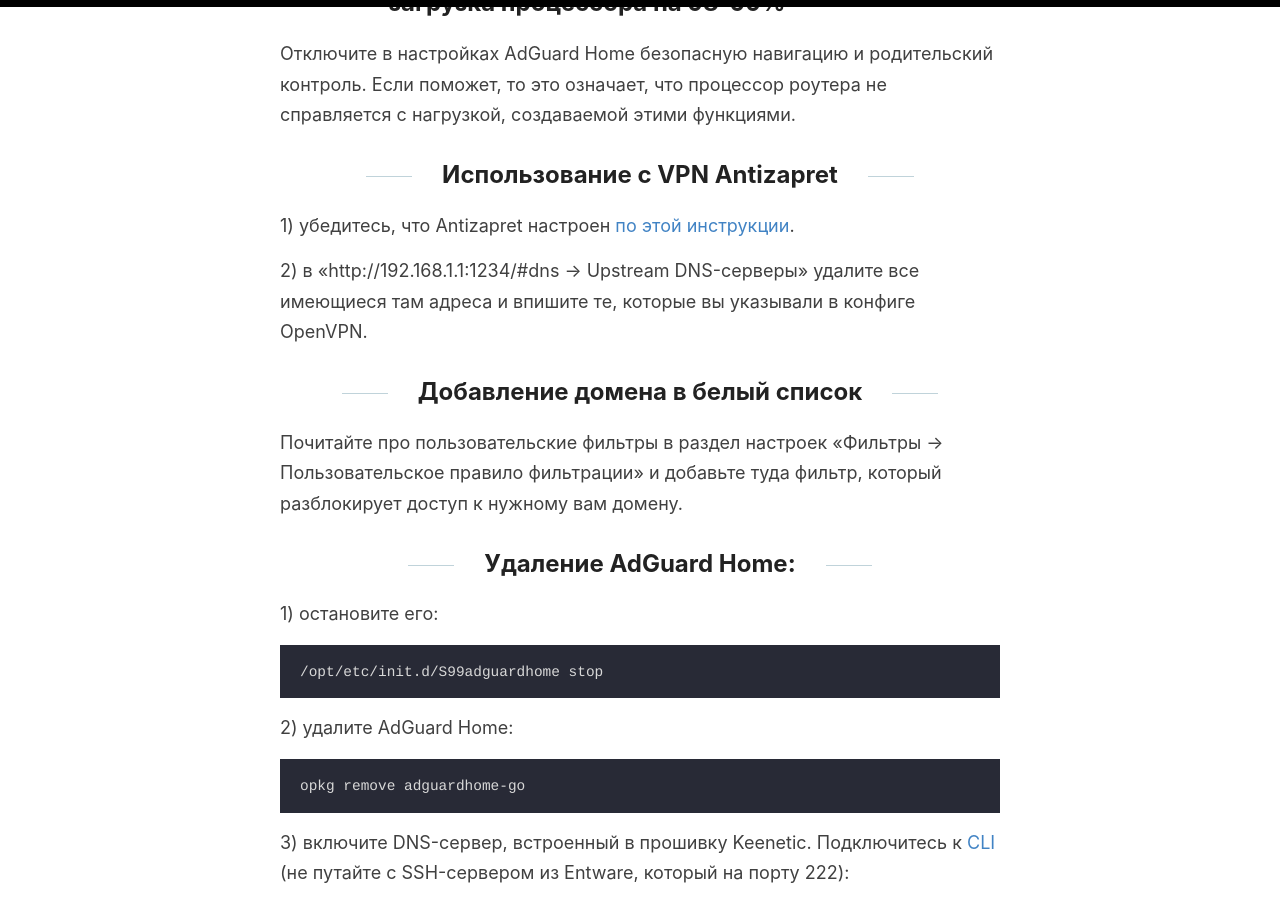
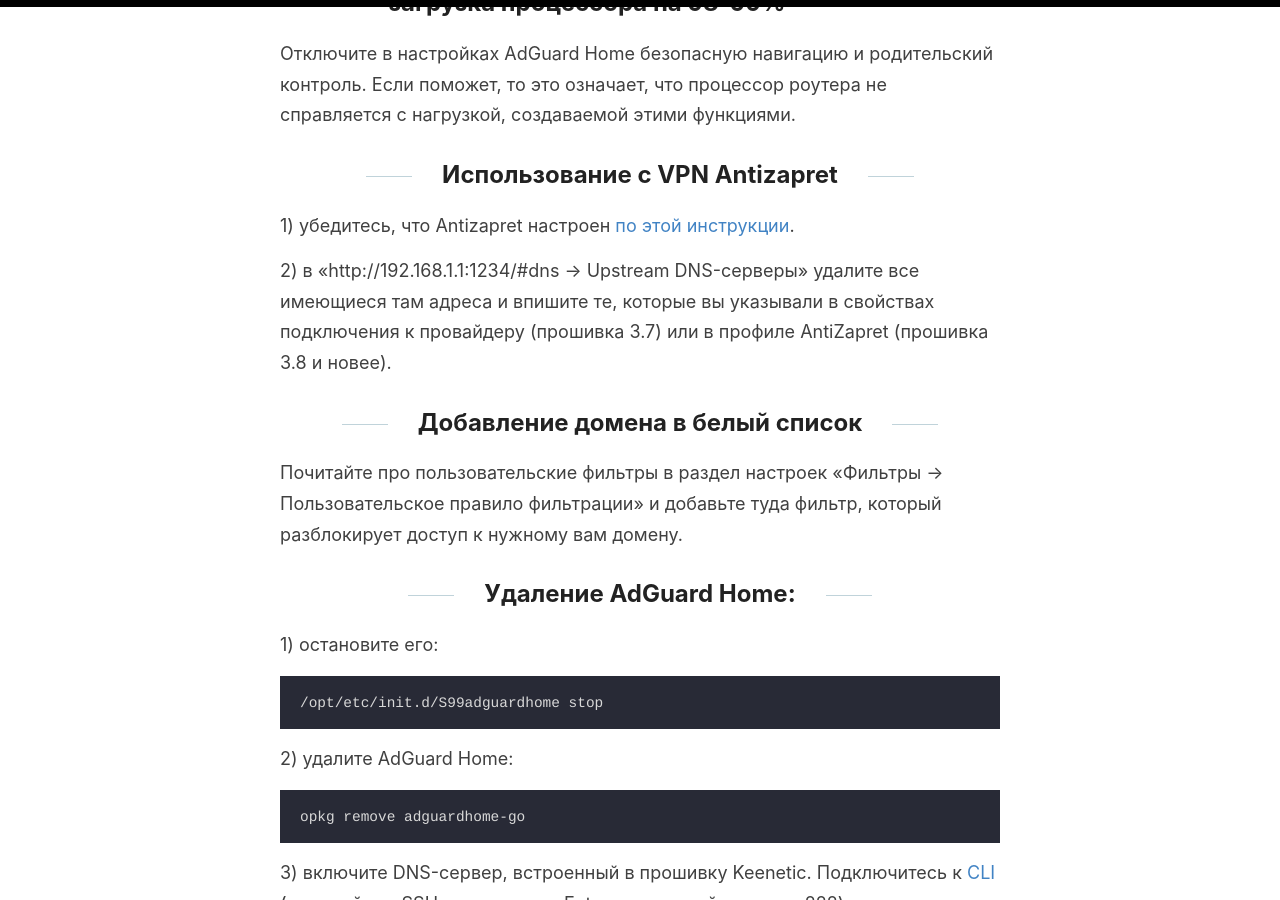
Before and after one commit to dartraiden/dartraiden.github.io, a Jekyll site: the page built from _posts/2020-12-13-AdGuard-Home-Keenetic.md, in a window 1280 px wide and 900 px high, scrolled down 2043 px. Built offline with Jekyll 4.4.1, drawn with Linux system fonts in a browser that asks for light colours; our own code applies the rules of GitHub Pages for plain Markdown files.

Commit message:
Update AdGuard + Antizapret instruction

```diff
--- a/_posts/2020-12-13-AdGuard-Home-Keenetic.md
+++ b/_posts/2020-12-13-AdGuard-Home-Keenetic.md
@@ -47,7 +47,7 @@
 ## Использование с VPN Antizapret
 1) убедитесь, что Antizapret настроен [по этой инструкции](https://4pda.to/forum/index.php?act=findpost&pid=69187590&anchor=Spoil-69187590-16).
 
-2) в «http://192.168.1.1:1234/#dns → Upstream DNS-серверы» удалите все имеющиеся там адреса и впишите те, которые вы указывали в конфиге OpenVPN.
+2) в «http://192.168.1.1:1234/#dns → Upstream DNS-серверы» удалите все имеющиеся там адреса и впишите те, которые вы указывали в свойствах подключения к провайдеру (прошивка 3.7) или в профиле AntiZapret (прошивка 3.8 и новее).
 
 ## Добавление домена в белый список
 Почитайте про пользовательские фильтры в раздел настроек «Фильтры → Пользовательское правило фильтрации» и добавьте туда фильтр, который разблокирует доступ к нужному вам домену.
```
